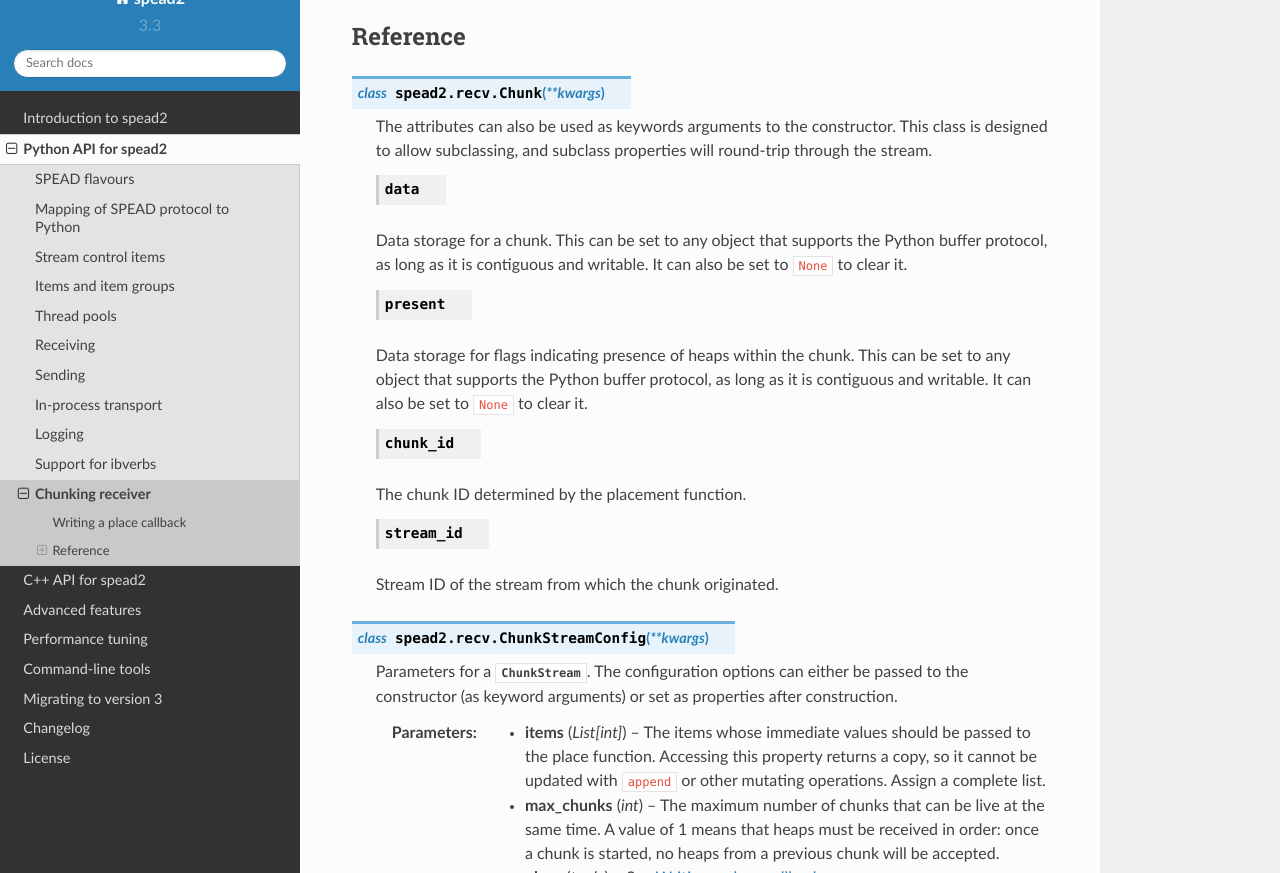
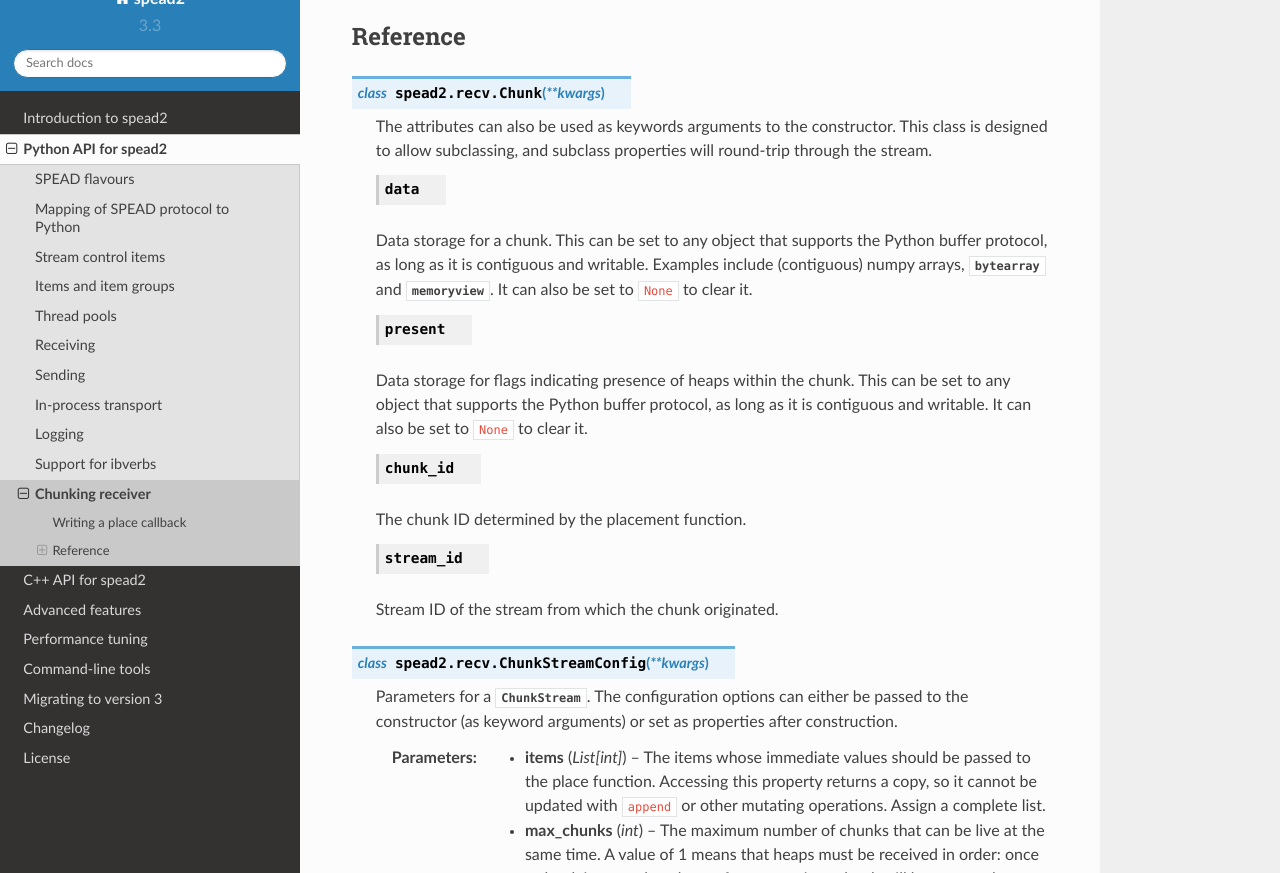
Before and after one commit to ska-sa/spead2, a Sphinx documentation site: the page built from doc/py-recv-chunk.rst, in a window 1280 px wide and 900 px high, scrolled down 1195 px, cut to the strip 27-900 px from the top of the window. Built offline with Sphinx 7.4.7 and the Read the Docs theme 2.0.0, drawn with Linux system fonts in a browser that asks for light colours; some of the changed text lies outside the part shown.

```diff
--- a/doc/py-recv-chunk.rst
+++ b/doc/py-recv-chunk.rst
@@ -59,8 +59,9 @@ Reference
    .. py:attribute:: data
 
    Data storage for a chunk. This can be set to any object that supports the
-   Python buffer protocol, as long as it is contiguous and writable. It can
-   also be set to ``None`` to clear it.
+   Python buffer protocol, as long as it is contiguous and writable. Examples
+   include (contiguous) numpy arrays, :py:class:`bytearray` and
+   :py:class:`memoryview`. It can also be set to ``None`` to clear it.
 
    .. py:attribute:: present
 
--- a/doc/recv-chunk.rst
+++ b/doc/recv-chunk.rst
@@ -36,7 +36,7 @@ a callback (the :dfn:`place callback`) which determines for each heap
 
 The heap index is used to report which heaps are received, via a boolean array.
 The indices for a chunk should thus be consecutive integers starting from 0
-(holes are allowed, but will waste memory in the array). The offset is the
+(gaps are allowed, but will waste memory in the array). The offset is the
 byte offset within the storage for the chunk. The callback may also indicate
 that the heap should be ignored by returning a chunk ID of -1 (which is the
 value on entry, so this is the effect if the callback does not change the
@@ -78,7 +78,7 @@ Packet presence
 ---------------
 Instead of only getting information on which heaps were successfully received,
 it is possible to instead get information about which *packets* were received,
-even some packets from a heap are missing. This is only possible if the amount
+even if some packets from a heap are missing. This is only possible if the amount
 of payload in each packet is known in advance. The payload offset item is
 divided by the expected payload size and added to the heap offset returned by
 the callback before being used.
```
Also changed, not shown: other parts of doc/py-recv-chunk.rst (+1 -1 lines), 3 other files.
